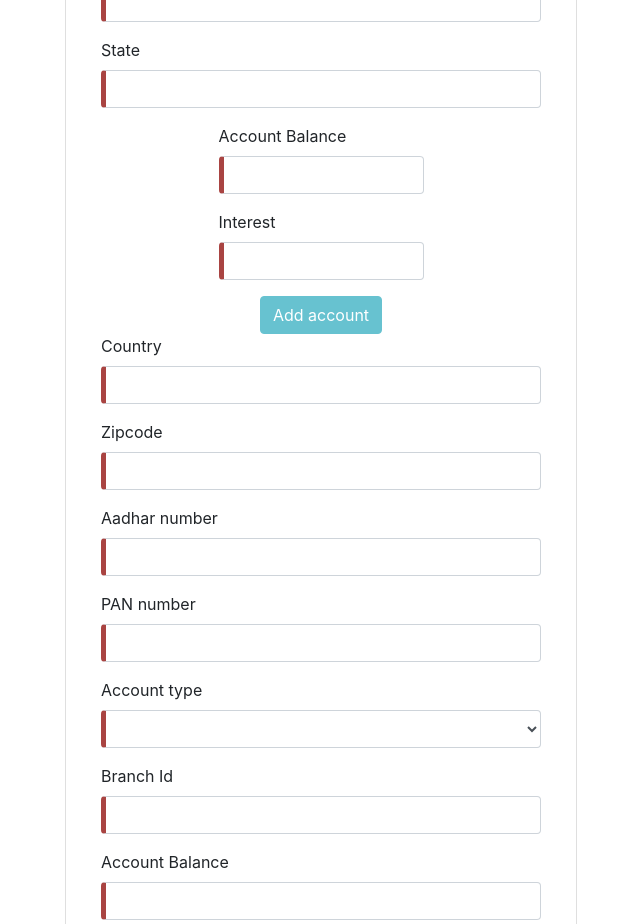
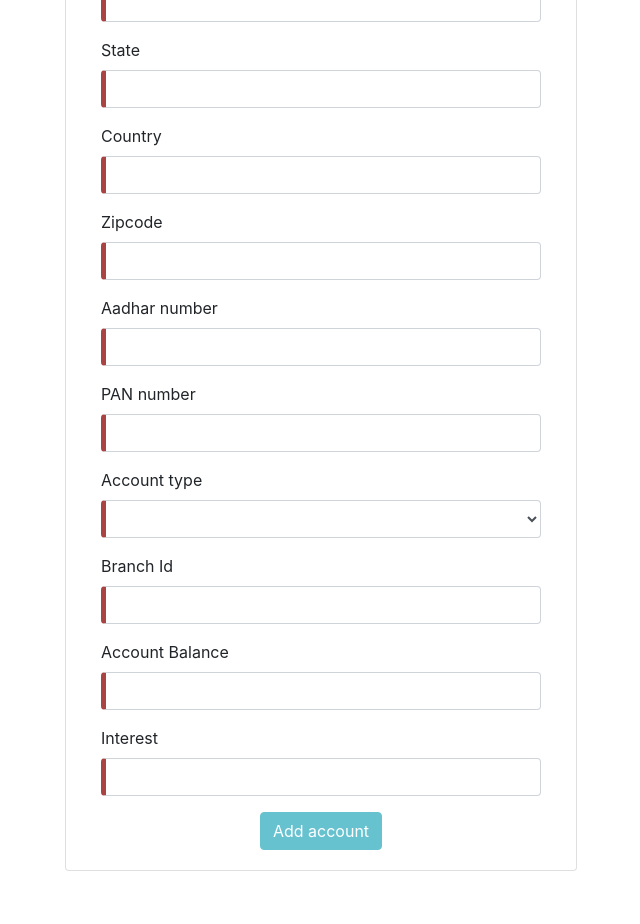
Before and after one commit to CapgeminiBFSI2019/pecunia-client, an Angular app: page /account/add-account in a window 1280 px wide. Shown: the part 860-1784 px from the top of the page, without its empty margins (319-959 px from the left). After the commit the page ends 1755 px from the top, so only its background shows below. Built offline with nearby package versions, Linux system fonts and the light colour scheme.

Commit message:
restored account addition form

```diff
--- a/src/app/account/add-account/add-account.component.html
+++ b/src/app/account/add-account/add-account.component.html
@@ -96,42 +96,14 @@
 
 
 
-        <div *ngIf="branchId.invalid && branchId.dirty && branchId.value" class="alert alert-danger">
-            Invalid branch Id
-        </div>
-    </div>
-    <div class="form-group col-md-6 offset-md-3">
-        <label for="Account Balance">Account Balance</label>
-        <input type="text" class="form-control" title="Enter only monetary value" pattern="[0-9]*" id="balance"
-            required [(ngModel)]="account.balance" name="balance" #balance="ngModel">
-        <div *ngIf="!balance.value && balance.touched " class="alert alert-danger ">
-            Field required
-        </div>
-        <div *ngIf="balance.invalid && balance.dirty && balance.value" class="alert alert-danger">
-            Only positive values accepted
-        </div>
-    </div>
-    <div class="form-group col-md-6 offset-md-3">
-        <label for="interest">Interest</label>
-        <input type="text" class="form-control" title="Enter valid account interest" pattern="[0-9]*"  id="interest" required [(ngModel)]="account.interest" name="interest" #interest="ngModel">
-        <div *ngIf="!interest.value && interest.touched " class="alert alert-danger ">
-            Field required
-        </div>
-        <div *ngIf="interest.invalid && interest.dirty && interest.value" class="alert alert-danger">
-            Only positive values accepted
-        </div>
-    </div>
-    <div class="d-flex justify-content-center">
-        <button type="submit " class="btn btn-info " [disabled]="!addAccountForm.form.valid ">Add account</button>
-
             <div *ngIf="state.invalid && state.dirty && state.value" class="alert alert-danger">
                 Only alphabets allowed
             </div>
     </div>
     <div class="form-group col-md-12">
         <label for="Country">Country</label>
-                <input type="text" class="form-control" pattern="[A-Za-z\s]*" title="Only alphabets allowed"
-                    id="country" required [(ngModel)]="address.country" name="country" #country="ngModel">
+        <input type="text" class="form-control" pattern="[A-Za-z\s]*" title="Only alphabets allowed" id="country"
+            required [(ngModel)]="address.country" name="country" #country="ngModel">
         <div *ngIf="!country.value && country.touched " class="alert alert-danger ">
             Field required
         </div>
@@ -142,8 +114,8 @@
     <div class="form-group col-md-12">
         <label for="Zipcode">Zipcode</label>
         <input type="text" class="form-control" minlength="6" maxlength="6" pattern="[0-9]*"
-                    title="Only 6 digit number allowed" id="zipcode" required [(ngModel)]="address.zipcode"
-                    name="zipcode" #zipcode="ngModel">
+            title="Only 6 digit number allowed" id="zipcode" required [(ngModel)]="address.zipcode" name="zipcode"
+            #zipcode="ngModel">
         <div *ngIf="!zipcode.value && zipcode.touched " class="alert alert-danger ">
             Field required
         </div>
@@ -154,8 +126,8 @@
     <div class="form-group col-md-12">
         <label for="Aadhar number">Aadhar number</label>
         <input type="text" class="form-control" minlength="12" maxlength="12" pattern="[0-9]*"
-                    title="Only 12 digit number allowed" id="aadhar" required [(ngModel)]="customer.aadhar"
-                    name="aadhar" #aadhar="ngModel">
+            title="Only 12 digit number allowed" id="aadhar" required [(ngModel)]="customer.aadhar" name="aadhar"
+            #aadhar="ngModel">
         <div *ngIf="!aadhar.value && aadhar.touched " class="alert alert-danger ">
             Field required
         </div>
@@ -190,8 +162,8 @@
     <div class="form-group col-md-12">
         <label for="Branch Id">Branch Id</label>
         <input type="text" class="form-control" minlength="4" maxlength="4" pattern="[0-9]*"
-                    title="Only 4 digit number allowed" id="branchId" required [(ngModel)]="account.branchId"
-                    name="branchId" #branchId="ngModel">
+            title="Only 4 digit number allowed" id="branchId" required [(ngModel)]="account.branchId" name="branchId"
+            #branchId="ngModel">
         <div *ngIf="!branchId.value && branchId.touched " class="alert alert-danger ">
             Field required
         </div>
@@ -203,8 +175,8 @@
     </div>
     <div class="form-group col-md-12">
         <label for="Account Balance">Account Balance</label>
-                <input type="text" class="form-control" title="Enter only monetary value" pattern="[0-9]*" id="balance"
-                    required [(ngModel)]="account.balance" name="balance" #balance="ngModel">
+        <input type="text" class="form-control" title="Enter only monetary value" pattern="[0-9]*" id="balance" required
+            [(ngModel)]="account.balance" name="balance" #balance="ngModel">
         <div *ngIf="!balance.value && balance.touched " class="alert alert-danger ">
             Field required
         </div>
@@ -214,8 +186,8 @@
     </div>
     <div class="form-group col-md-12">
         <label for="interest">Interest</label>
-                <input type="text" class="form-control" title="Enter valid account interest" pattern="[0-9]*"
-                    id="interest" required [(ngModel)]="account.interest" name="interest" #interest="ngModel">
+        <input type="text" class="form-control" title="Enter valid account interest" pattern="[0-9]*" id="interest"
+            required [(ngModel)]="account.interest" name="interest" #interest="ngModel">
         <div *ngIf="!interest.value && interest.touched " class="alert alert-danger ">
             Field required
         </div>
@@ -229,8 +201,7 @@
 
     </div>
     </form>
-        <div *ngIf="isProcessing"
-            class="spinner-container d-flex align-items-center justify-content-center flex-column">
+    <div *ngIf="isProcessing" class="spinner-container d-flex align-items-center justify-content-center flex-column">
         <div class="spinner-border text-info" role="status">
             <!-- <span class="sr-only">Loading...</span> -->
         </div>
```
Lines whose indentation alone changed are shown as unchanged.
